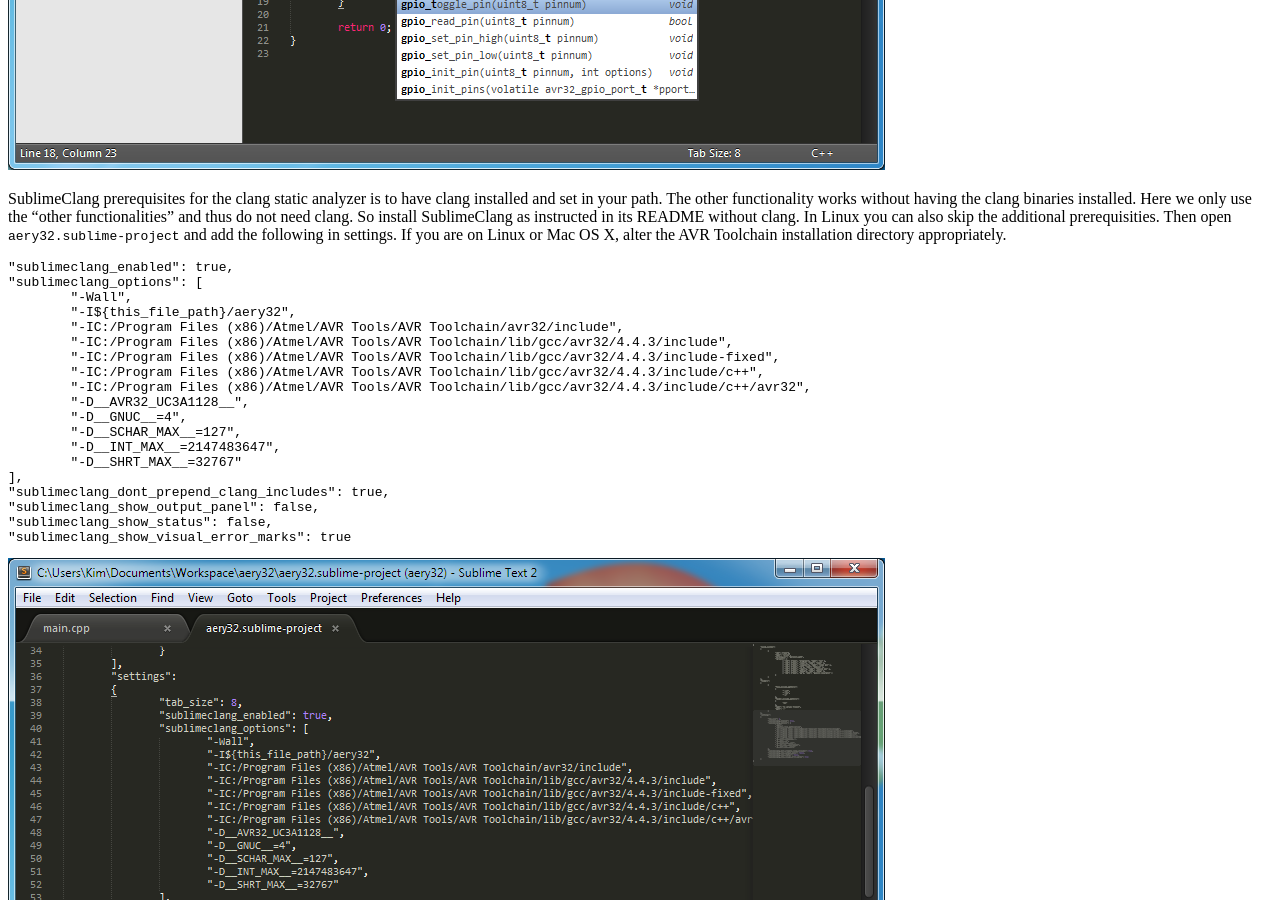
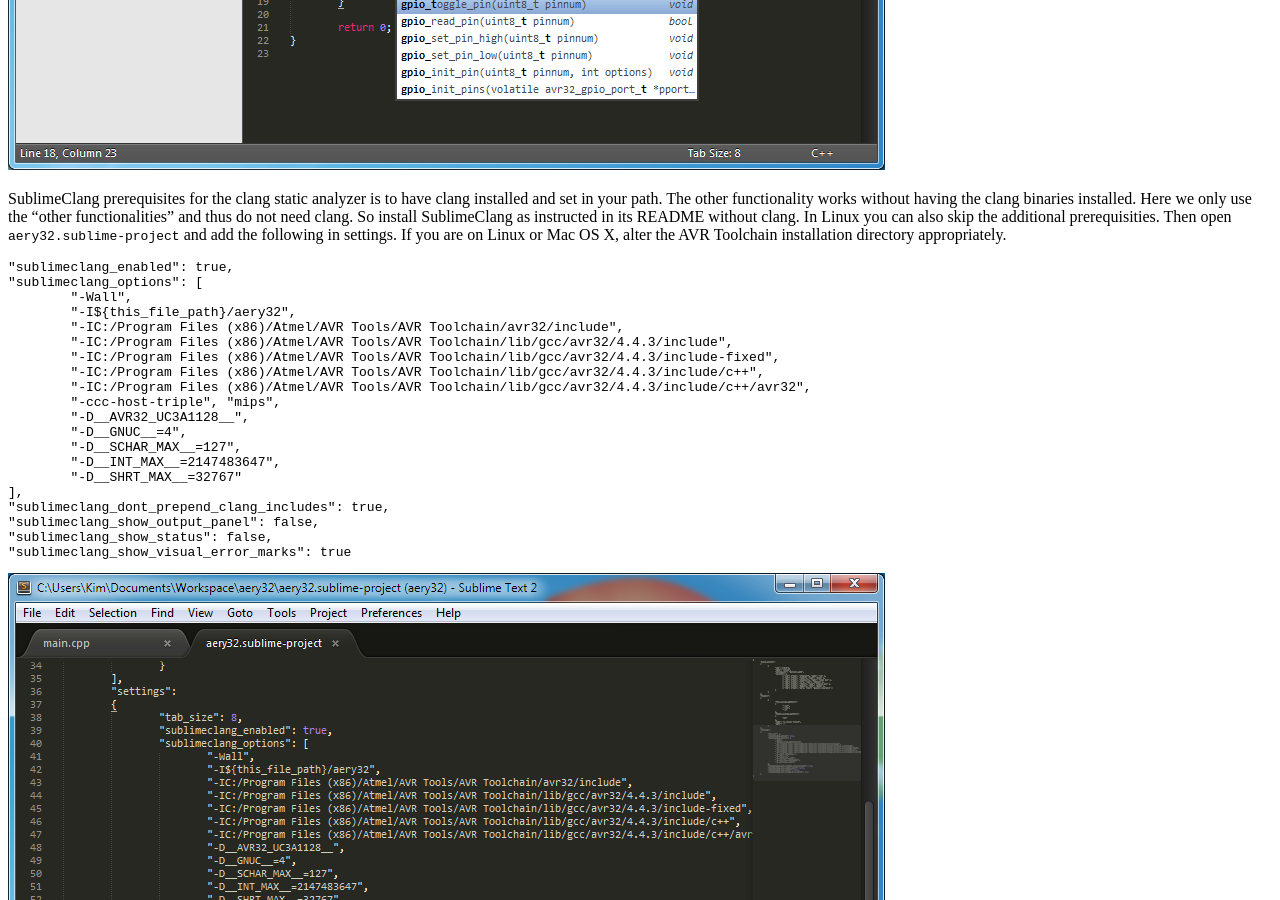
Before and after one commit to aery32/aery32-refguide, a Sphinx documentation site: the page built from source/use_with_st2.rst, in a window 1280 px wide and 900 px high, scrolled down 2006 px. Built offline with Sphinx 7.4.7, drawn with Linux system fonts in a browser that asks for light colours.

Commit message:
Fix SublimeClang options to work with <cstring>
- See, https://github.com/quarnster/SublimeClang/issues/134

```diff
--- a/source/use_with_st2.rst
+++ b/source/use_with_st2.rst
@@ -49,6 +49,7 @@ SublimeClang prerequisites for the clang static analyzer is to have clang instal
 		"-IC:/Program Files (x86)/Atmel/AVR Tools/AVR Toolchain/lib/gcc/avr32/4.4.3/include-fixed",
 		"-IC:/Program Files (x86)/Atmel/AVR Tools/AVR Toolchain/lib/gcc/avr32/4.4.3/include/c++",
 		"-IC:/Program Files (x86)/Atmel/AVR Tools/AVR Toolchain/lib/gcc/avr32/4.4.3/include/c++/avr32",
+		"-ccc-host-triple", "mips",
 		"-D__AVR32_UC3A1128__",
 		"-D__GNUC__=4",
 		"-D__SCHAR_MAX__=127",
```
